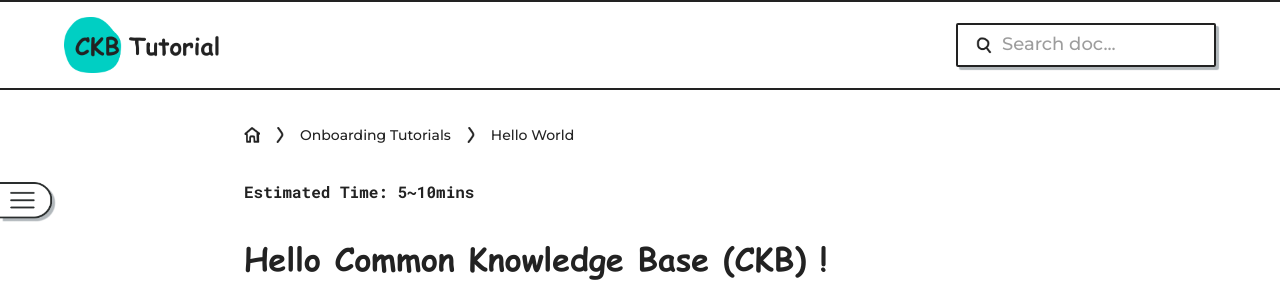
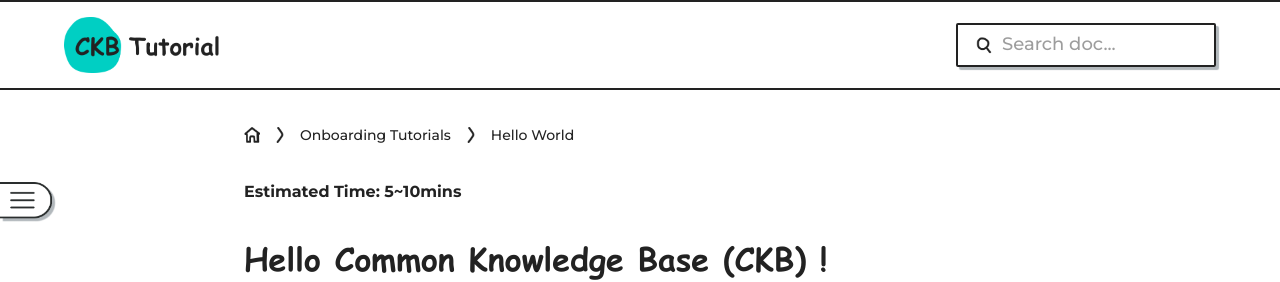
Before and after one commit to cryptape/ckb-tutorial, a React (Vite) app: page / in a window 1280 px wide. Shown: the top 282 px of the page. Built offline with nearby package versions, Linux system fonts and the light colour scheme.

Commit message:
update h3 style

```diff
--- a/src/index.css
+++ b/src/index.css
@@ -88,7 +88,7 @@ h2 {
 
 h3 {
   font-size: 16px;
-  font-family: 'Roboto Mono Bolder', monospace;
+  font-family: 'Montserrat Bolder', monospace;
   font-weight: 700;
   margin-bottom: 32px;
 }
```
